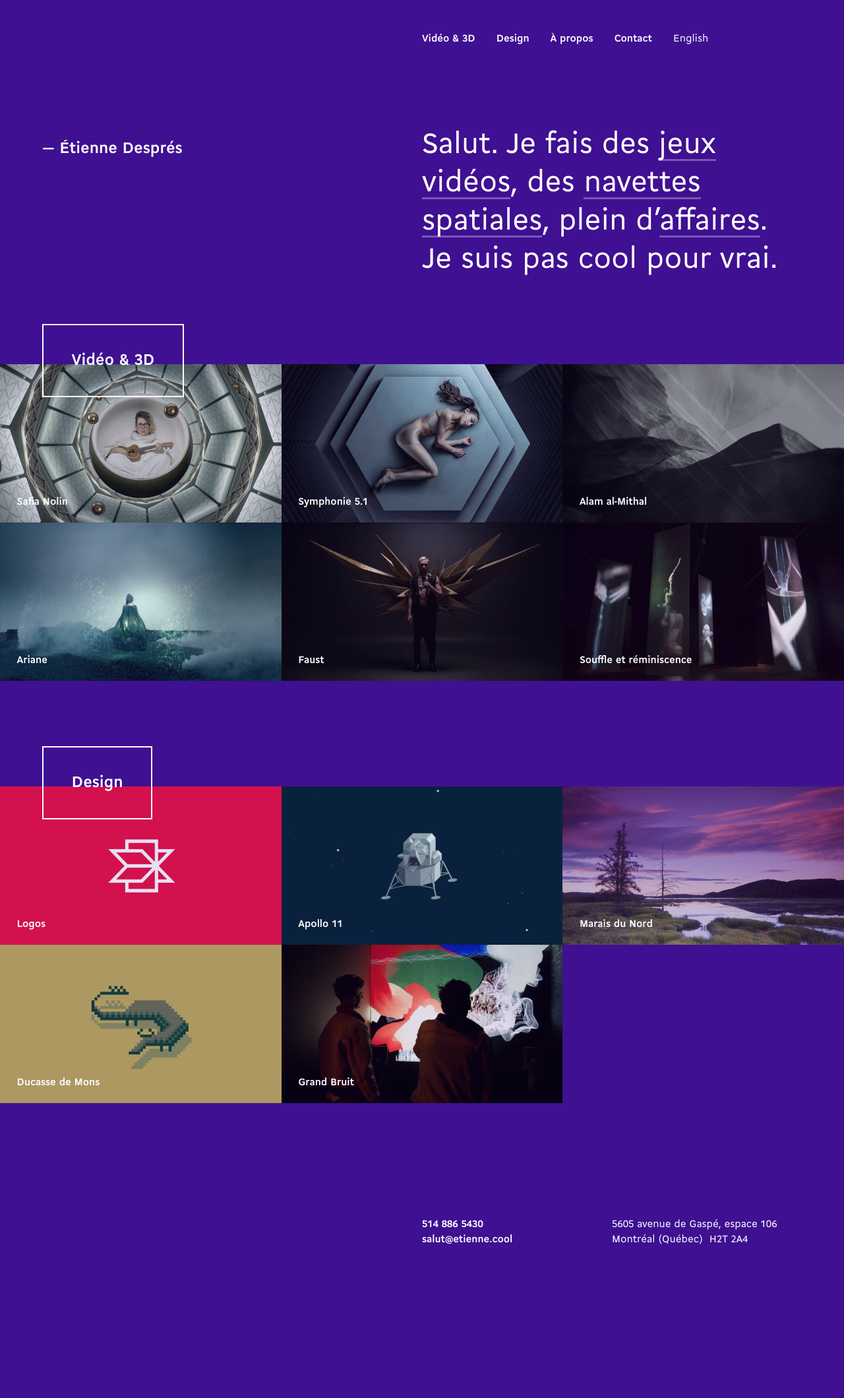
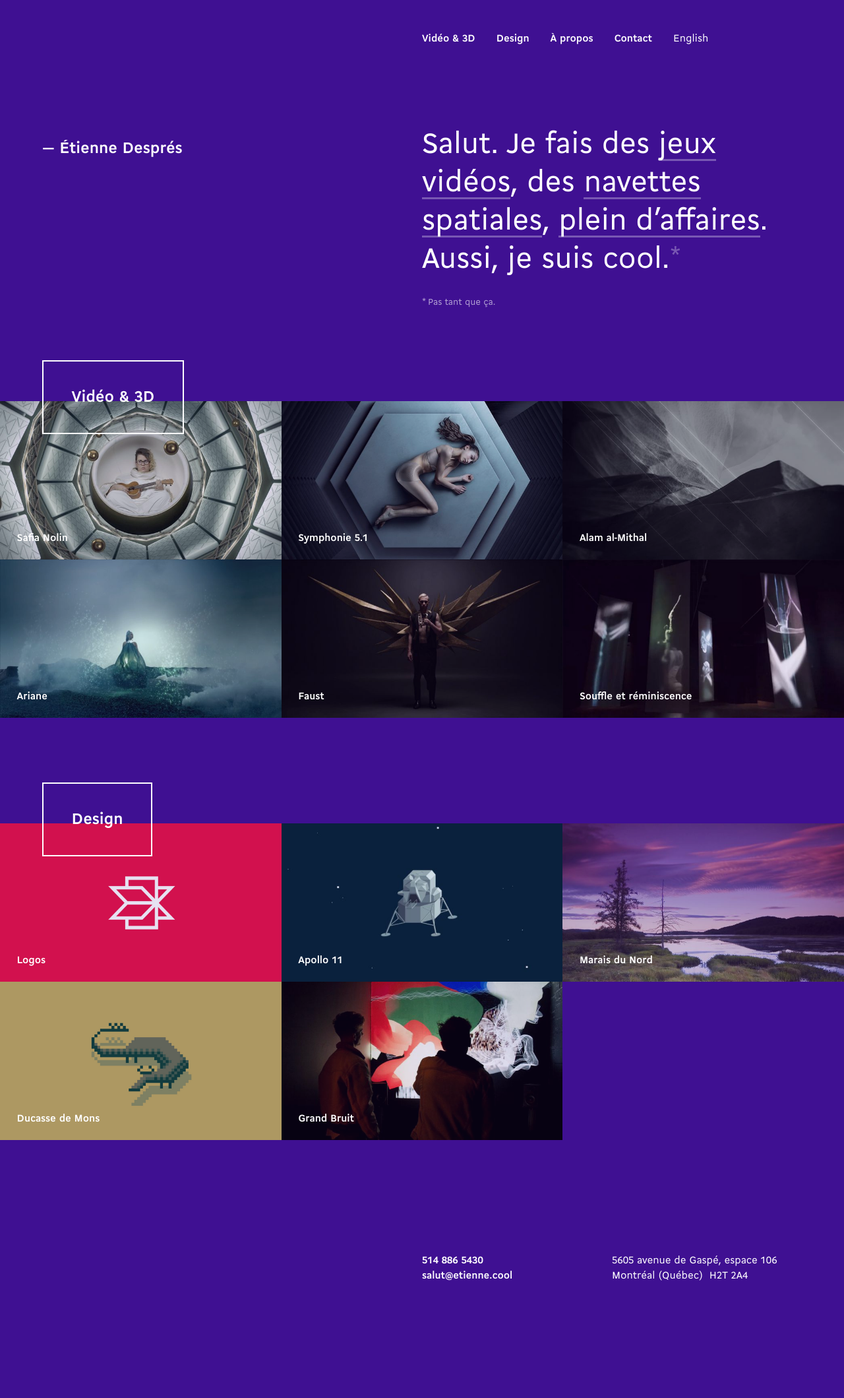
Before and after one commit to etienne/etienne, a Jekyll site: the page built from secret.html, in a window 1280 px wide. Shown: the whole page at 66% size. Built offline with Jekyll 4.4.1, drawn with Linux system fonts in a browser that asks for light colours; before the commit the page ends 2064 px from its top, so only the background shows below that.

Commit message:
Essaie une nouvelle variante de l'accueil

```diff
--- a/_sass/home.scss
+++ b/_sass/home.scss
@@ -5,3 +5,23 @@
     }
   }
 }
+
+span.cool:after {
+  content: '*';
+  position: relative;
+  top: -0.1em;
+  font-size: 85%;
+  color: rgba(white, 0.3);
+}
+
+p#footnote {
+  @include small-text;
+  position: relative;
+  top: -0.8em;
+  color: rgba(white, 0.6);
+
+  &:before {
+    content: '*';
+    margin-right: 0.2em;
+  }
+}
--- a/en/index.html
+++ b/en/index.html
@@ -17,8 +17,10 @@ slug: home
           <span class="hide" data-group="3"><a href="/en/projects/bibliotheques-de-montreal">websites</a>,</span>
           <span class="hide" data-group="3"><a href="/en/projects/alam-al-mithal">synthetic landscapes</a>,</span>
         </span>
-        all kinds of <a id="cycle-button" data-current-group="1" href="?cycle=2">stuff</a>. I’m not really that cool.
+        <a id="cycle-button" data-current-group="1" href="?cycle=2">all kinds of stuff</a>.
+        <span class="cool" aria-describedby="footnote">Also, I’m cool.</span>
       </p>
+      <p id="footnote">Not that much.</p>
     </div>
   </section>
 </article>
--- a/secret.html
+++ b/secret.html
@@ -17,8 +17,10 @@ slug: home
           <span class="hide" data-group="3">des <a href="/projets/bibliotheques-de-montreal">sites web</a>,</span>
           <span class="hide" data-group="3">des <a href="/projets/alam-al-mithal">paysages synthétiques</a>,</span>
         </span>
-        plein d’<a id="cycle-button" data-current-group="1" href="?cycle=2">affaires</a>. Je suis pas cool pour vrai.
+        <a id="cycle-button" data-current-group="1" href="?cycle=2">plein d’affaires</a>.
+        <span class="cool" aria-describedby="footnote">Aussi, je suis cool.</span>
       </p>
+      <p id="footnote">Pas tant que ça.</p>
     </div>
   </section>
 </article>
```
